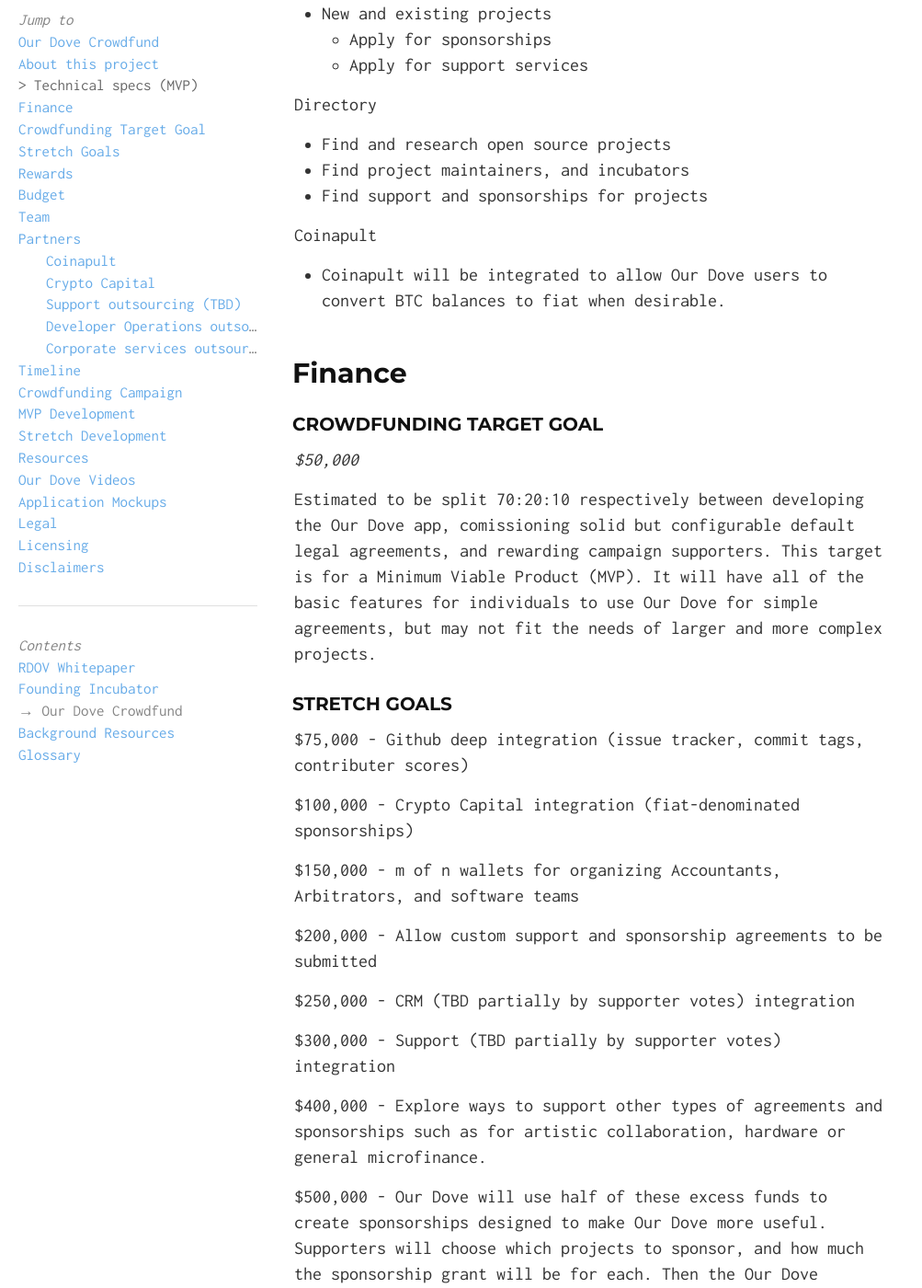
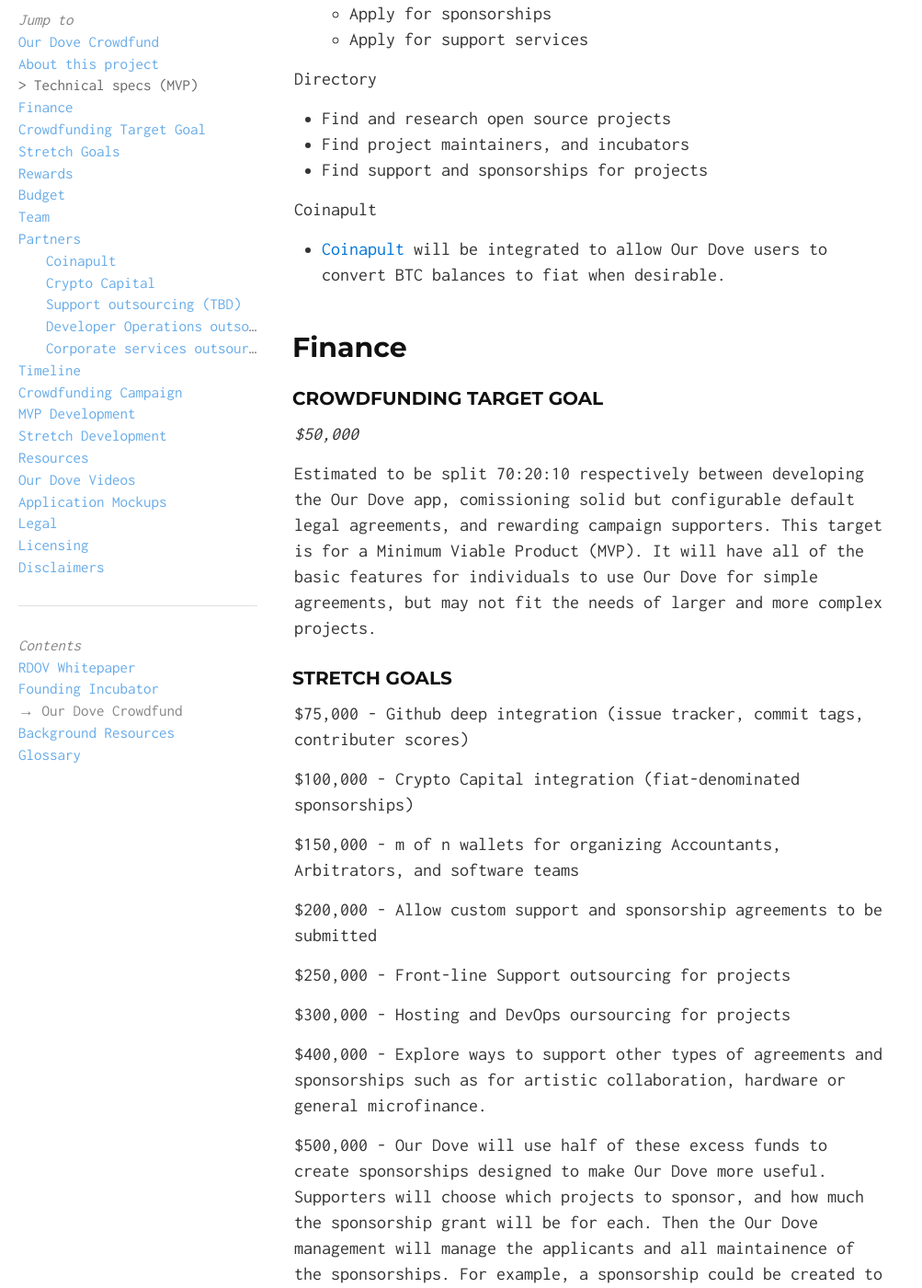
Before and after one commit to rdov/rdov.github.io, a Jekyll site: the page built from Our_Dove_crowdfund.md, in a window 1280 px wide and 1400 px high, scrolled down 1848 px. Shown: the whole window at 92% size, without its empty margins (0-1003 px from the left). Built offline with Jekyll 4.4.1, drawn with Linux system fonts in a browser that asks for light colours; nearby versions of some CDN libraries; some of the changed text lies outside the part shown.

```diff
--- a/Our_Dove_crowdfund.md
+++ b/Our_Dove_crowdfund.md
@@ -65,7 +65,7 @@ Our Dove will be a multisignature bitcoin wallet that lets users link github pro
 
  Coinapult
 
- * Coinapult will be integrated to allow Our Dove users to convert BTC balances to fiat when desirable.
+ * [Coinapult](https://coinapult.com) will be integrated to allow Our Dove users to convert BTC balances to fiat when desirable.
 
 ## Finance
 
@@ -85,9 +85,9 @@ $150,000 - m of n wallets for organizing Accountants, Arbitrators, and software
 
 $200,000 - Allow custom support and sponsorship agreements to be submitted
 
-$250,000 - CRM (TBD partially by supporter votes) integration
+$250,000 - Front-line Support outsourcing for projects
 
-$300,000 - Support (TBD partially by supporter votes) integration
+$300,000 - Hosting and DevOps oursourcing for projects
 
 $400,000 - Explore ways to support other types of agreements and sponsorships such as for artistic collaboration, hardware or general microfinance.
 
```
Also changed, not shown: other parts of Our_Dove_crowdfund.md (+3 -3 lines), rdov_whitepaper.md (+13 -11 lines), img/org_types_venn.jpg (added).
